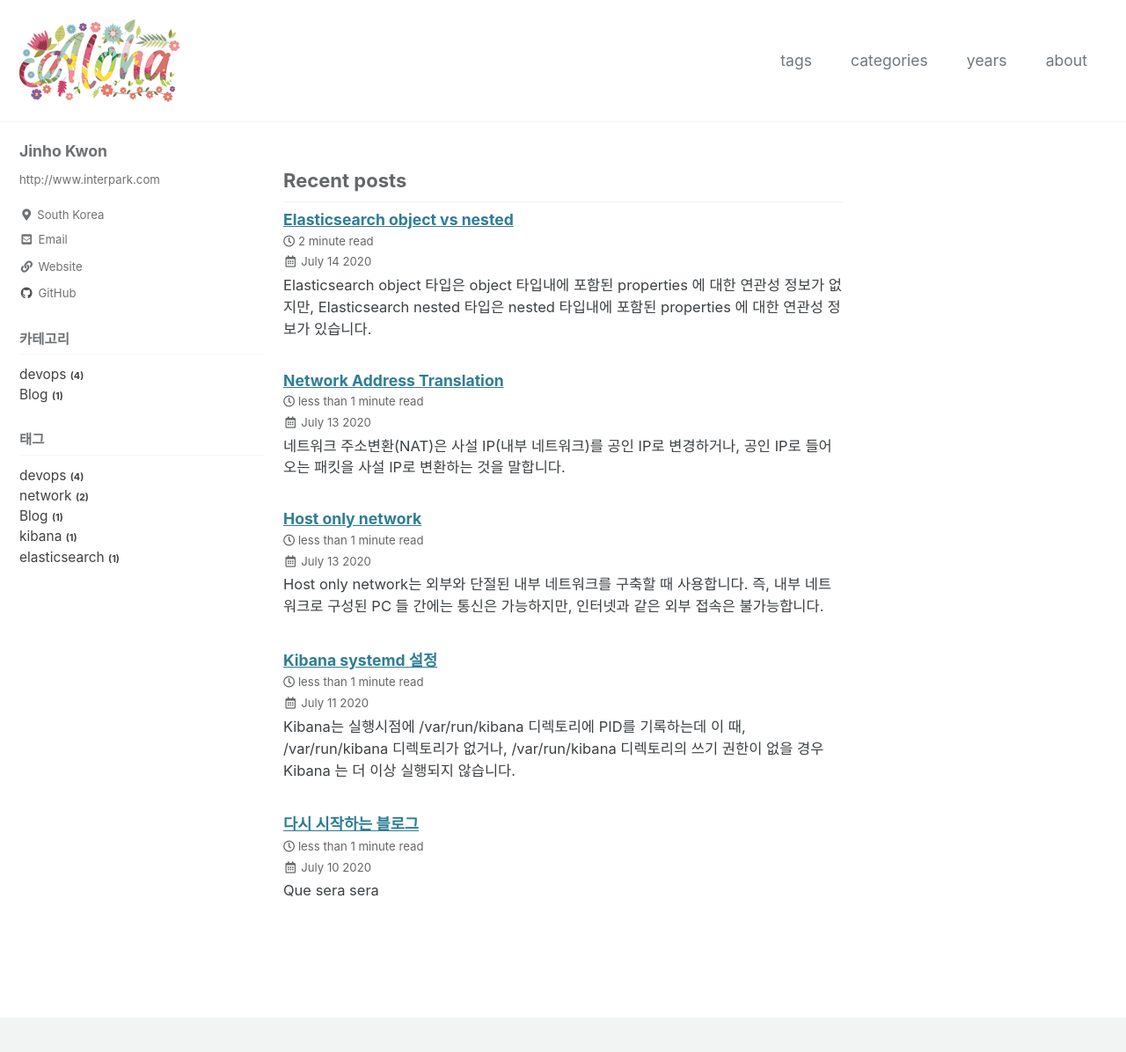
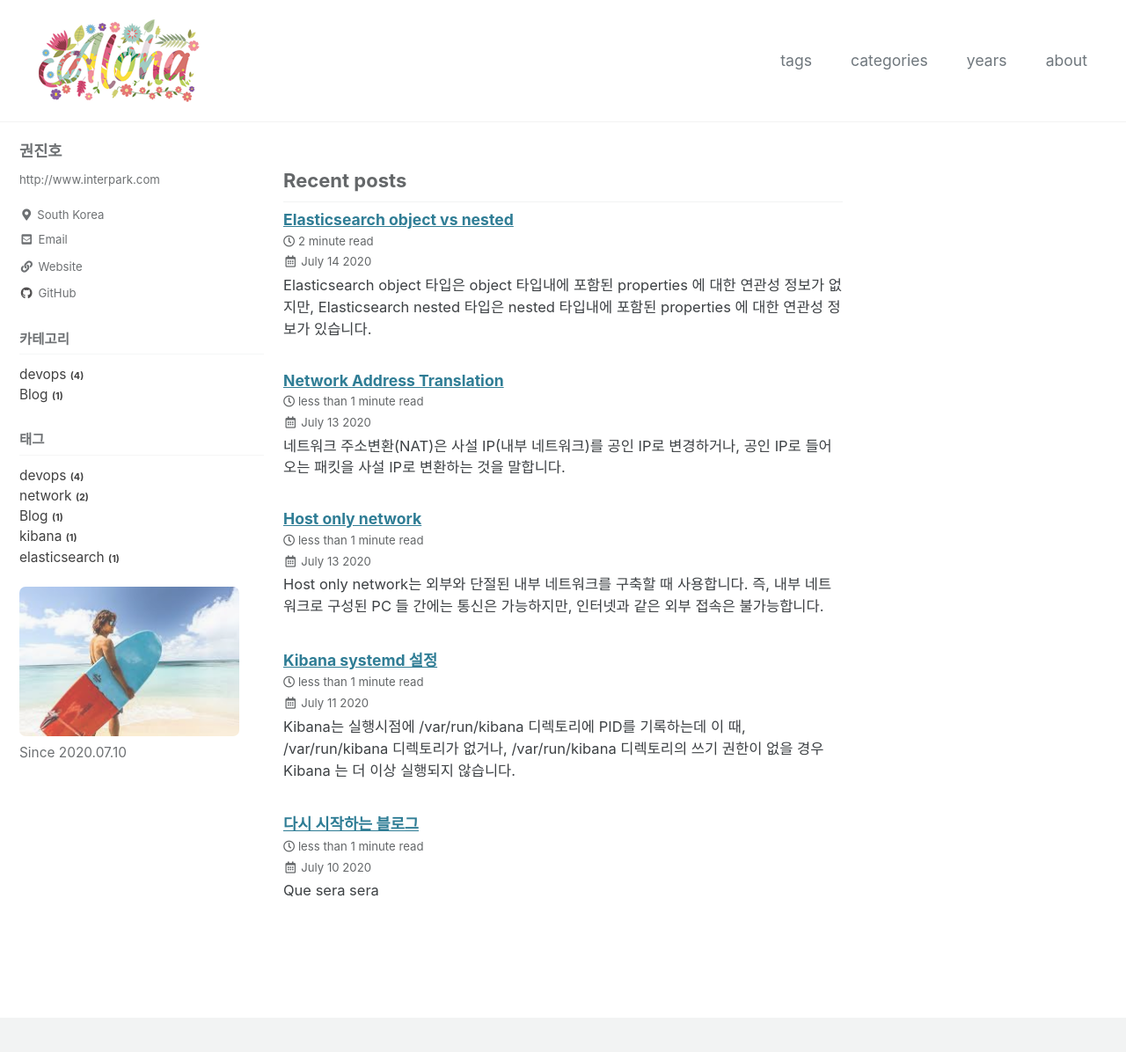
Before and after one commit to JinHoKwon/jinhokwon.github.io, a Jekyll site: the page built from index.html, in a window 1280 px wide and 1245 px high. Shown: the top 1196 px of the window at 88% size. Built offline with Jekyll 4.4.1, drawn with Linux system fonts in a browser that asks for light colours; cached includes are drawn as plain includes; the list of posts is cut into pages by our own code.

```diff
--- a/_config.yml
+++ b/_config.yml
@@ -16,7 +16,7 @@ minimal_mistakes_skin    : "default" # "default" "air", "aqua", "contrast", "dar
 
 # Site Settings
 locale                   : "en-US"
-title                    : "Qué será será"
+title                    : Aloha # "Qué será será"
 title_separator          : "-"
 subtitle                 : # site tagline that appears below site title in masthead
 name                     : "권진호"
@@ -93,7 +93,7 @@ analytics:
 
 # Site Author
 author:
-  name             : "Jinho Kwon"
+  name             : "권진호"
   avatar           : # path of avatar image, e.g. "/assets/images/bio-photo.jpg"
   bio              : "http://www.interpark.com"
   location         : "South Korea"
--- a/_includes/author-profile.html
+++ b/_includes/author-profile.html
@@ -324,6 +324,11 @@
     </ul>
 </nav>
 
+<div>
+<img src="/assets/images/surfing.png" style="width:250px;border-radius: 7px;opacity='1';"></img>
+<span class="tag__menu-item">Since 2020.07.10</span>
+</div>
+
 <!--
 <nav class="nav__list">
   <input id="ac-toc" name="accordion-toc" type="checkbox">
--- a/_includes/masthead.html
+++ b/_includes/masthead.html
@@ -13,7 +13,7 @@
           {% if site.subtitle %}<span class="site-subtitle">{{ site.subtitle }}</span>{% endif %}
         </a>
         -->
-        <img src="/assets/images/aloha.png"> </img>
+        <a href="/"><img src="/assets/images/aloha.png" alt=""></img></a>
 
         <ul class="visible-links">
           {%- for link in site.data.navigation.main -%}
```
Also changed, not shown: assets/images/iu.jpg (added), assets/images/surfing.png (added).
